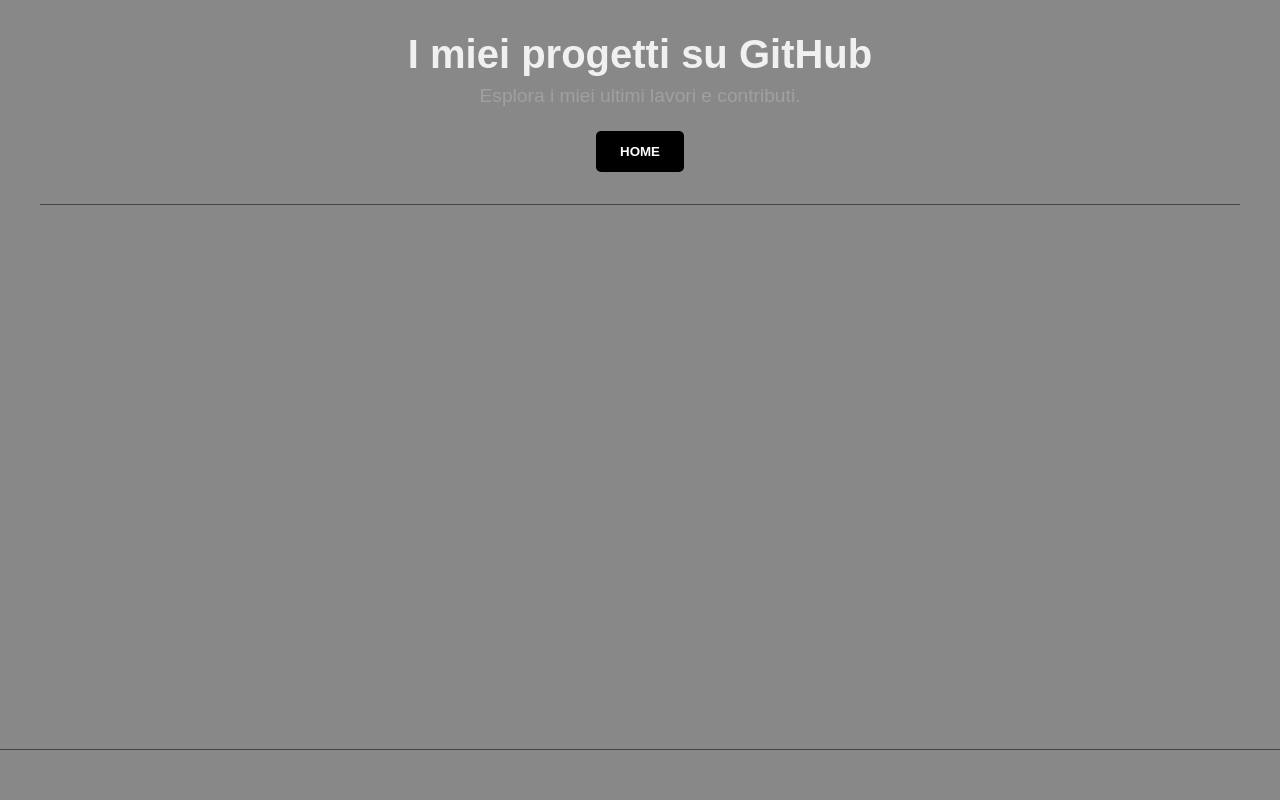
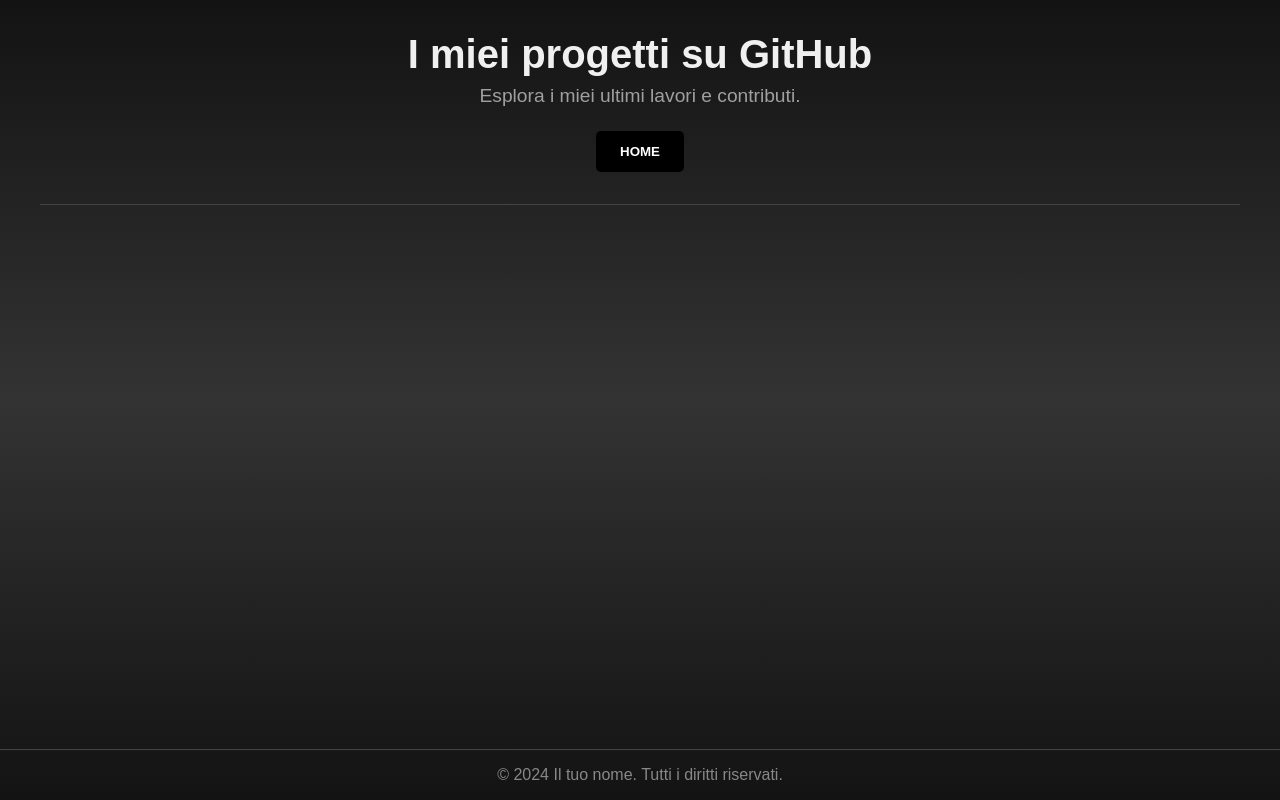
Before and after one commit to tridoz06/GPOI, a PHP site: page /projects.php in a window 1280 px wide. Run offline with PHP 8.4, Linux system fonts and the light colour scheme; data that the repository does not hold is empty.

Commit message:
proviamo così

```diff
--- a/CSS/projects.css
+++ b/CSS/projects.css
@@ -7,7 +7,7 @@
 
 body {
     font-family: Arial, sans-serif;
-    background-color:#888888;
+    background: linear-gradient(to bottom, #131313, #333333, #131313);
     color: #fff;
     display: flex;
     flex-direction: column;
```
